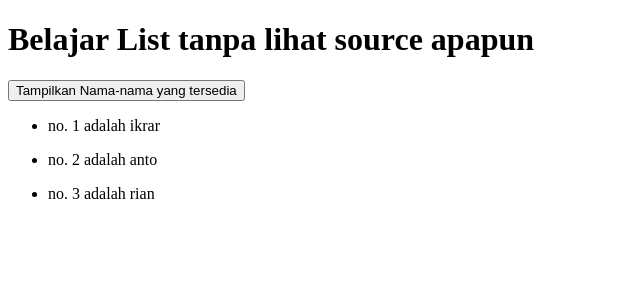
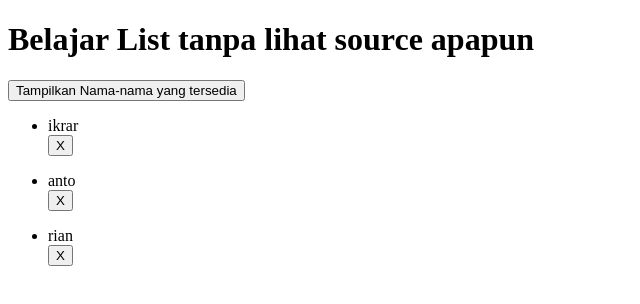
Before and after one commit to ikuratugas/vuehabitfun, a Vue app: page / in a window 1280 px wide. Both pictures are taken after a click on the button "Tampilkan Nama-nama yang tersedia". Shown: the top 304 px of the page, without its empty margins (0-640 px from the left). Built offline with nearby package versions, Linux system fonts and the light colour scheme.

Commit message:
experiment list rendering

```diff
--- a/src/App.vue
+++ b/src/App.vue
@@ -1,17 +1,30 @@
 <script setup>
 import { ref } from 'vue';
-  const listNama = ref(
-    [
-      "ikrar",
-      "anto",
-      "rian",
-    ]
-  )
+  const listNama = ref([
+    "ikrar",
+    "anto",
+    "rian",
+  ])
+
+  const listNamaReset = ref([
+    "ikrar",
+    "anto",
+    "rian",
+  ])
+
 
   const tampil = ref(false)
 
   function clickTampil(){
     tampil.value = !tampil.value
+  }
+
+  function hapusList(v){
+    listNama.value = listNama.value.filter((t) => t !== v)
+    console.log()
+    if (listNama.value.length === 0){
+      listNama.value = listNamaReset.value
+    }
   }
 
   console.log("coba saja dulu ini")
@@ -20,8 +33,10 @@ import { ref } from 'vue';
   <main>
     <h1>Belajar List tanpa lihat source apapun</h1>
     <button @click="clickTampil">Tampilkan Nama-nama yang tersedia</button>
-    <ul v-for="val, i in listNama  " v-if="tampil">
-      <li>no. {{ i+1 }} adalah {{ val }}</li>
+    <ul v-for="val in listNama"  v-if="tampil">
+      <li>{{ val }}</li>
+      <button @click="hapusList(val)">X</button>
+      <br>
     </ul>
   </main>
 </template>
```
